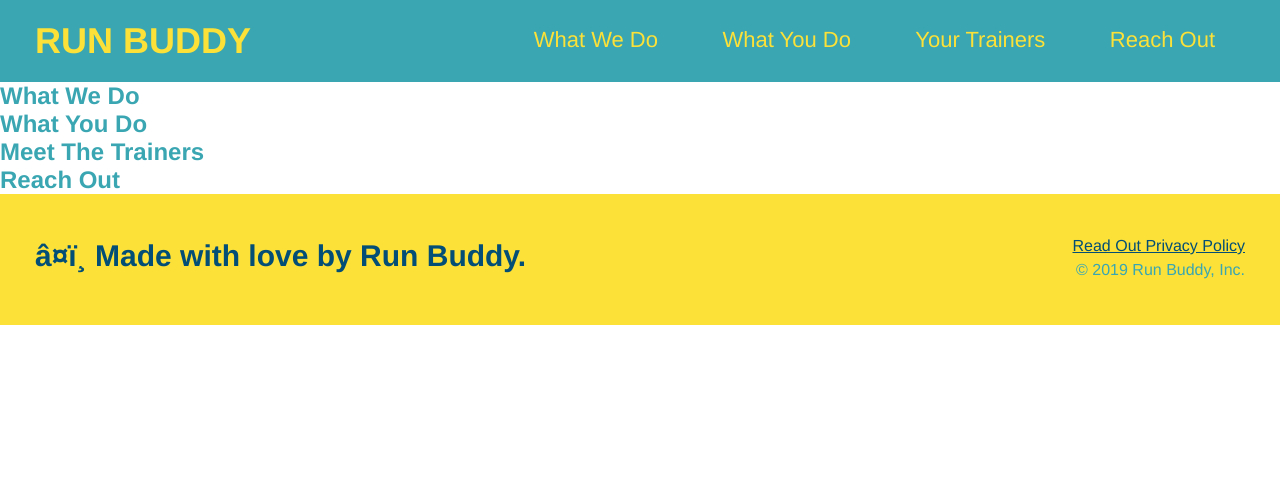
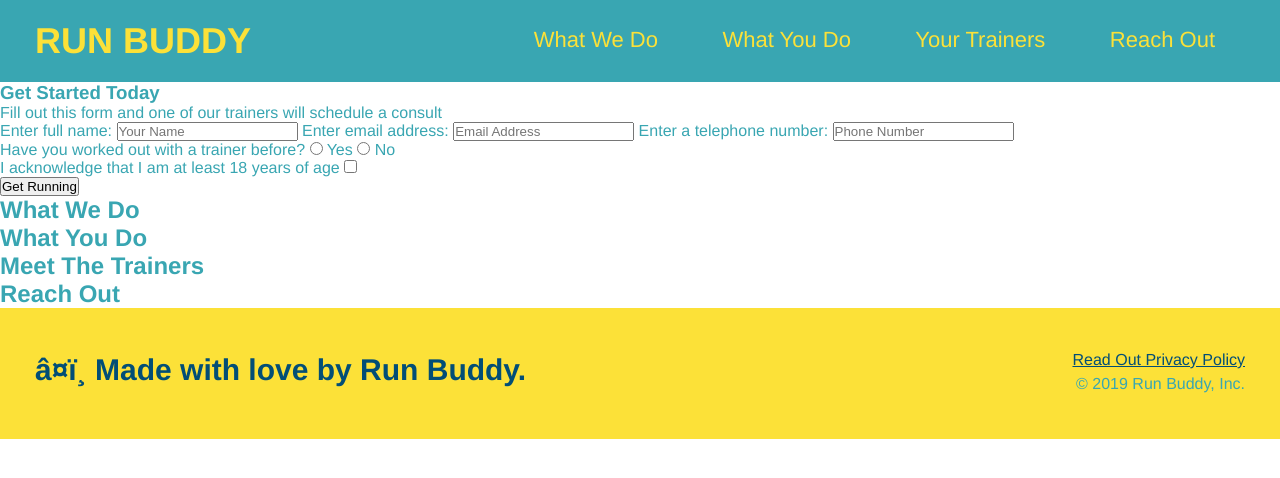
Before and after one commit to ReeceDevenney/run-buddy, a plain HTML site: page index.html in a window 1280 px wide. Drawn offline with Linux system fonts and the light colour scheme.

Commit message:
added form to hero

```diff
--- a/index.html
+++ b/index.html
@@ -31,6 +31,36 @@
             </nav>
         </header>
 
+        <!--Hero-->
+        <section>
+            <div>
+                <h3>Get Started Today</h3>
+                <p>Fill out this form and one of our trainers will schedule a consult</p>
+                <form>
+                    <label for="name">Enter full name:</label>
+                    <input type="text" placeholder="Your Name" name="name" id="name"/>
+                    <label for="email">Enter email address:</label>
+                    <input type="email" placeholder="Email Address" name="email" id="email"/>
+                    <label for="phone">Enter a telephone number:</label>
+                    <input type="tel" placeholder="Phone Number" name="phone" id="phone"/>
+                    <p>
+                        Have you worked out with a trainer before?
+                        <input type="radio" name="trainer-confirm" id="trainer-yes">
+                        <label for="trainer-yes">Yes</label>
+                        <input type="radio" name="trainer-confirm" id="trainer-no">
+                        <label for="trainer-no">No</label>
+                    </p>
+                    <p>
+                        <label for="age-check">I acknowledge that I am at least 18 years of age</label>
+                        <input type="checkbox" name="age-check" id="age-check">
+                    </p>
+                    <button type="submit">
+                        Get Running
+                    </button>
+                </form>
+            </div>
+        </section>
+
         <!-- What We do Section -->
         <section>
             <h2>What We Do</h2>
```
